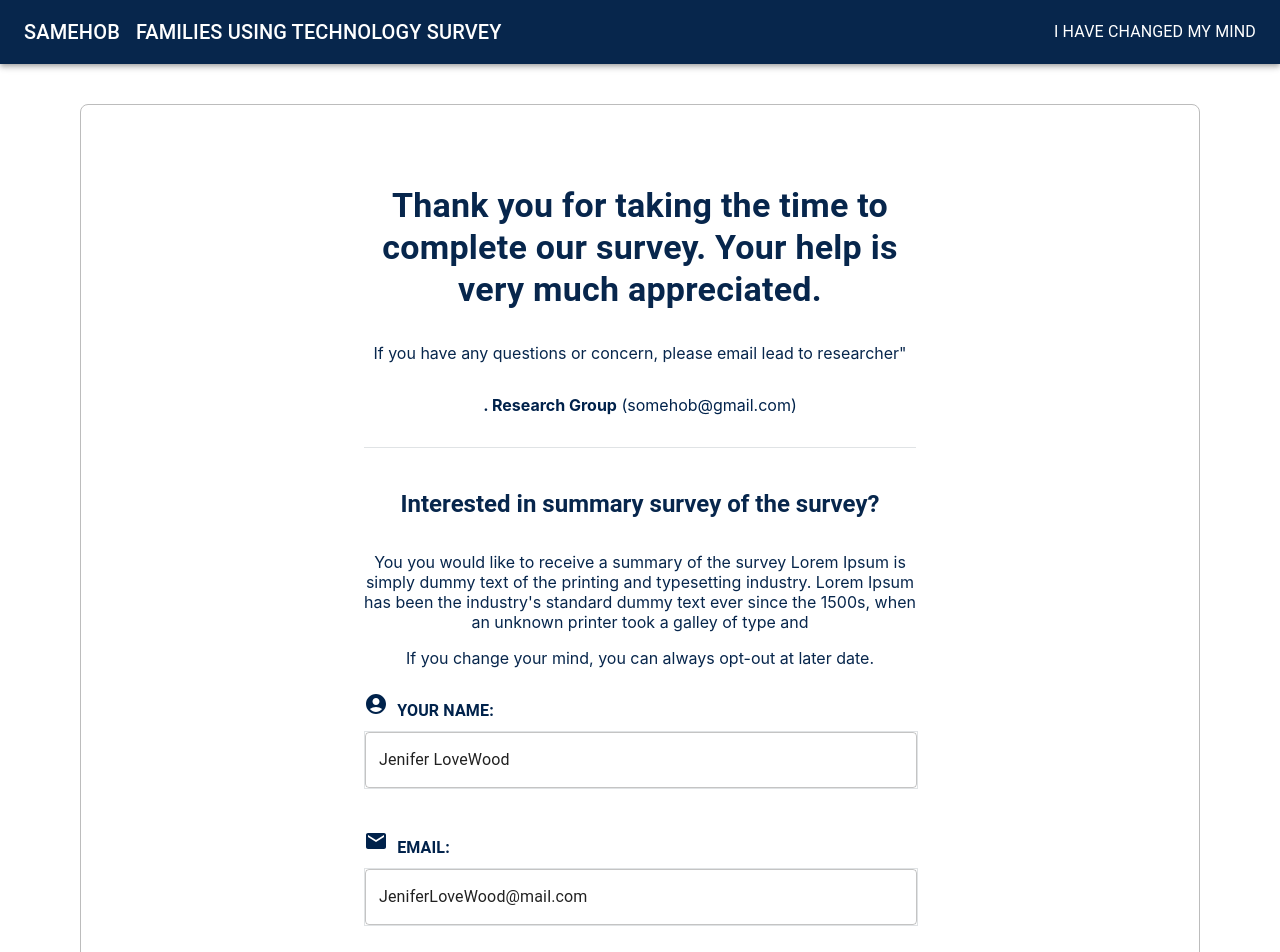
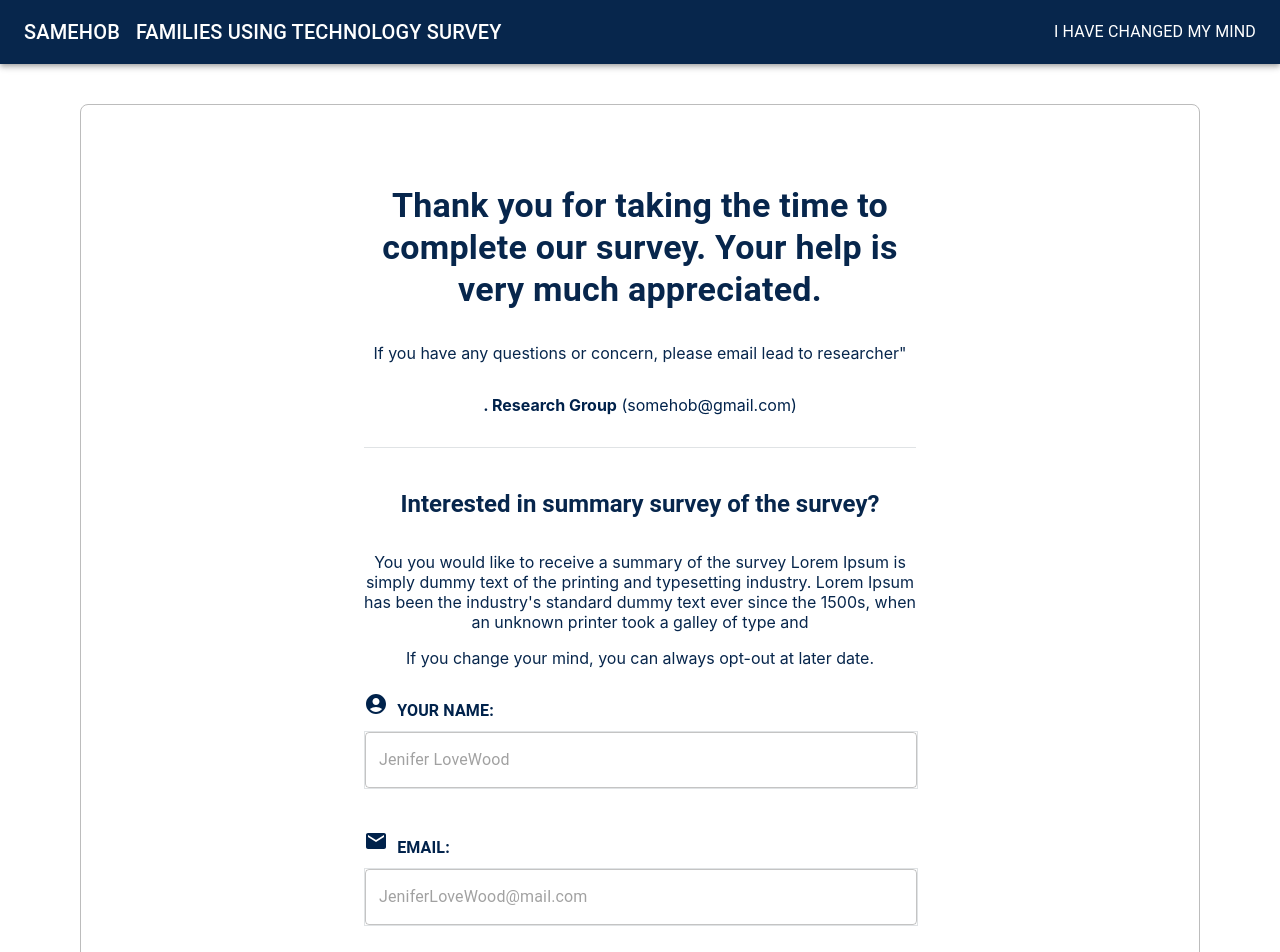
Before and after one commit to TinaYounge/Survey-website, a React (Create React App) app: page /page6 in a window 1280 px wide. Shown: the top 952 px of the page. Built offline with nearby package versions, Linux system fonts and the light colour scheme.

Commit message:
add the readme

```diff
--- a/src/Pages/Page6.js
+++ b/src/Pages/Page6.js
@@ -86,7 +86,8 @@ function Page6() {
           <TextField
             sx={{ width: "100%", border: "1px solid #e0e3e5", marginBottom: 5 }}
             id="outlined"
-            defaultValue="Jenifer LoveWood"
+            type="name"
+            placeholder="Jenifer LoveWood"
             onChange={(e) =>
               setContact({ ...contact, name: e.target.value, page: "/page6" })
             }
@@ -99,9 +100,10 @@ function Page6() {
             </span>{" "}
           </Typography>
           <TextField
+          type="email"
             sx={{ width: "100%", border: "1px solid #e0e3e5", marginBottom: 5 }}
             id="outlined"
-            defaultValue="JeniferLoveWood@mail.com"
+            placeholder="JeniferLoveWood@mail.com"
             onChange={(e) =>
               setContact({ ...contact, email: e.target.value, page: "/page6" })
             }
```
Also changed, not shown: 1 other file (tests, documents, lock files or other folders).
